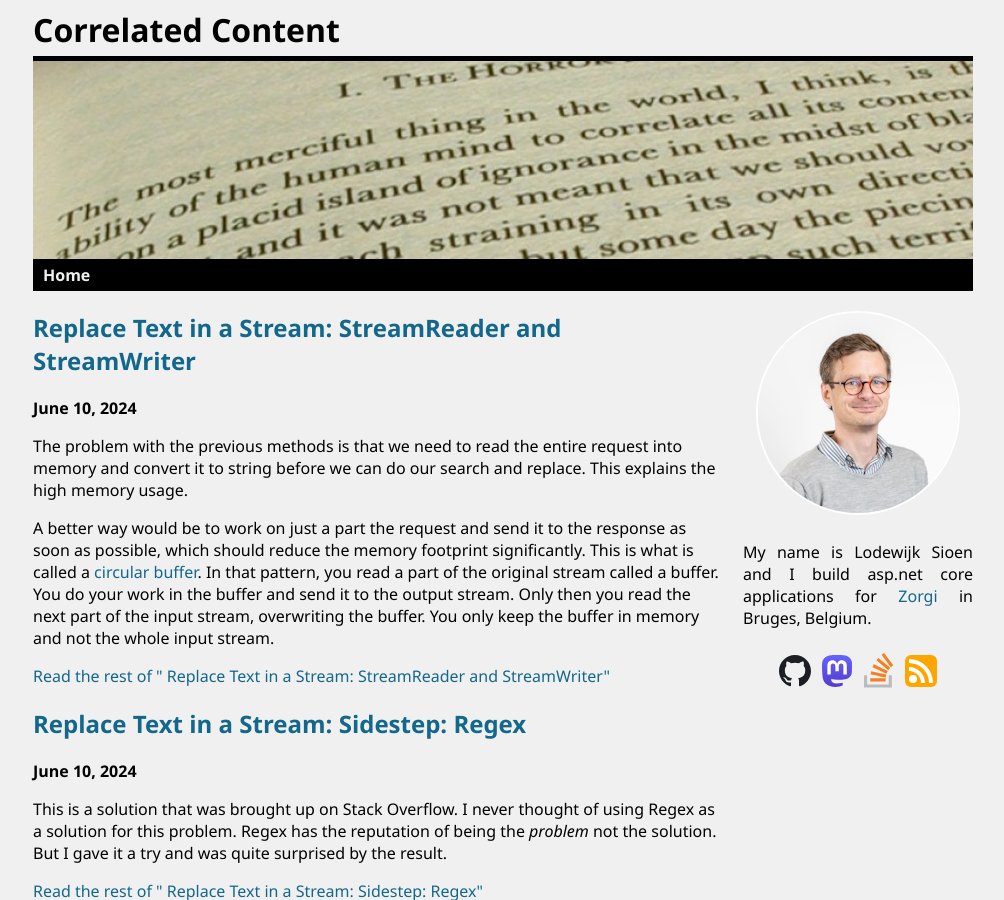
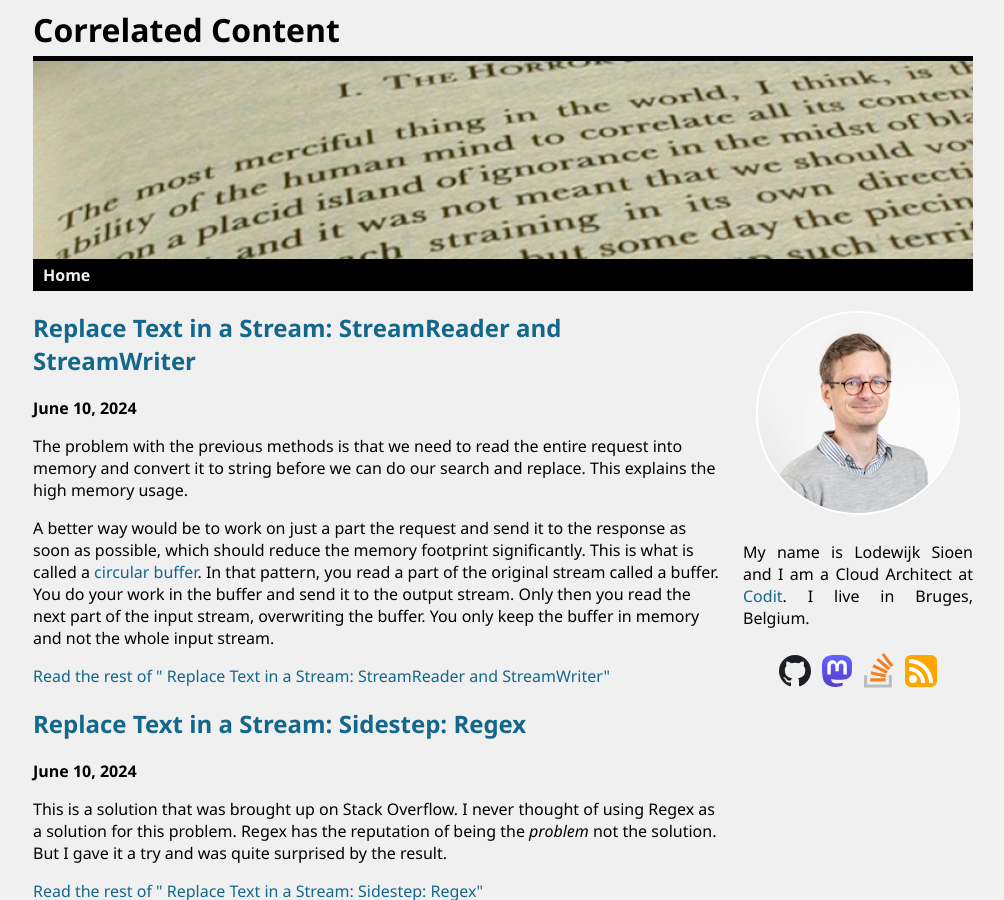
Before and after one commit to LodewijkSioen/LodewijkSioen.github.io, a Jekyll site: the page built from index.md, in a window 1280 px wide and 900 px high. Shown: the whole window, without its empty margins (137-1141 px from the left). Built offline with Jekyll 4.4.1, drawn with Linux system fonts in a browser that asks for light colours.

Commit message:
Updated my place of work

```diff
--- a/_layouts/default.html
+++ b/_layouts/default.html
@@ -29,7 +29,7 @@
 					<img src="/assets/img/avatar.jpg" />
 				</div>
 				<div id="blurb">
-					<p>My name is Lodewijk Sioen and I build asp.net core applications for <a href="https://www.zorgi.be">Zorgi</a> in Bruges, Belgium.</p>
+					<p>My name is Lodewijk Sioen and I am a Cloud Architect at <a href="https://www.codit.eu">Codit</a>. I live in Bruges, Belgium.</p>
 				</div>
 				<div id="socials">
 					<a href="https://github.com/LodewijkSioen" title="github" target="_blank">
@@ -41,8 +41,8 @@
 					<a href="https://stackoverflow.com/users/66842/lodewijk" title="Stack Overflow" target="_blank">
 						<img src="/assets/img/stackoverflow.svg" title="Stack Overflow" id="stackoverflow" />
 					</a>
-					<a href="/feed.xml" title="Atom feed">
-						<img src="/assets/img/rss.svg" title="Atom feed" />
+					<a href="/feed.xml" title="RSS feed">
+						<img src="/assets/img/rss.svg" title="RSS feed" />
 					</a>
 				</div>
 			</aside>
```
